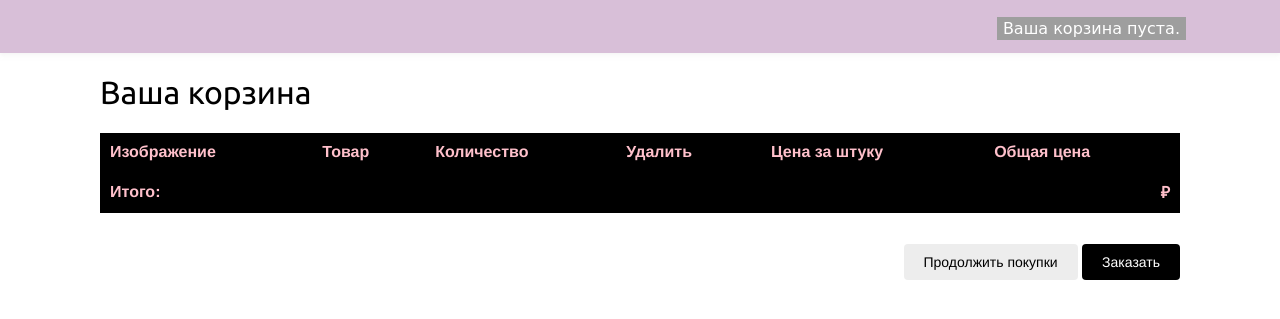
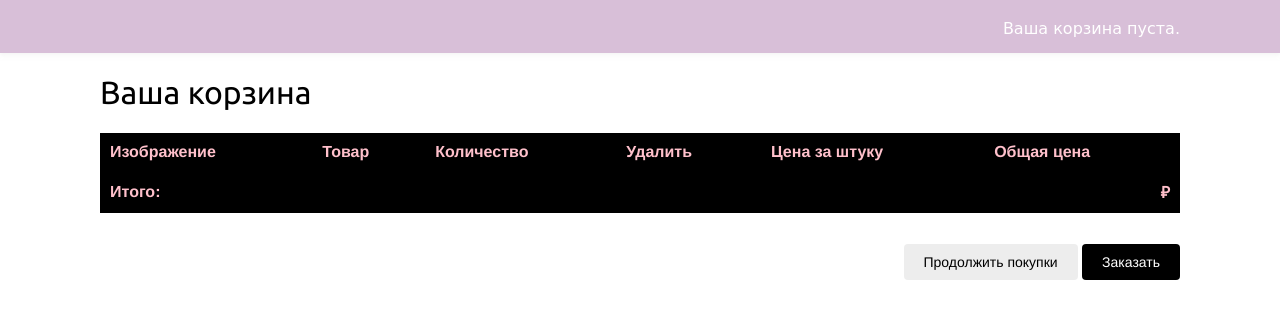
Before and after one commit to saharovartur/shop_joystick_jungle, a Django app: template templates/cart/detail.html in a window 1280 px wide. Shown: the part 75-394 px from the top of the page. Run offline with Django 4.2, Linux system fonts and the light colour scheme; the template is opened without the code that fills it, so the values that code supplies are empty; grey boxes are pictures that could not be loaded.

Commit message:
удалил и добавил стили

```diff
--- a/shop/static/css/base.css
+++ b/shop/static/css/base.css
@@ -353,14 +353,10 @@
     border-radius:4px;
 }
 
-.highlight {
-        background: url(//s2.svgbox.net/pen-brushes.svg?ic=brush-1&color=#E6E6FA);
-        margin: -2px -6px;
-        padding:  2px  6px;
+
+.badge {
+    background-color: red;
+    color: black;
+    padding: 0.25em 0.5em;
+    border-radius: 0.25rem;
 }
-
-.highlight {
-     background: url(//s2.svgbox.net/pen-brushes.svg?ic=brush-1&color=purple-600&ic);
-    margin: -2px -6px;
-    padding: 2px 6px;
-}
```
